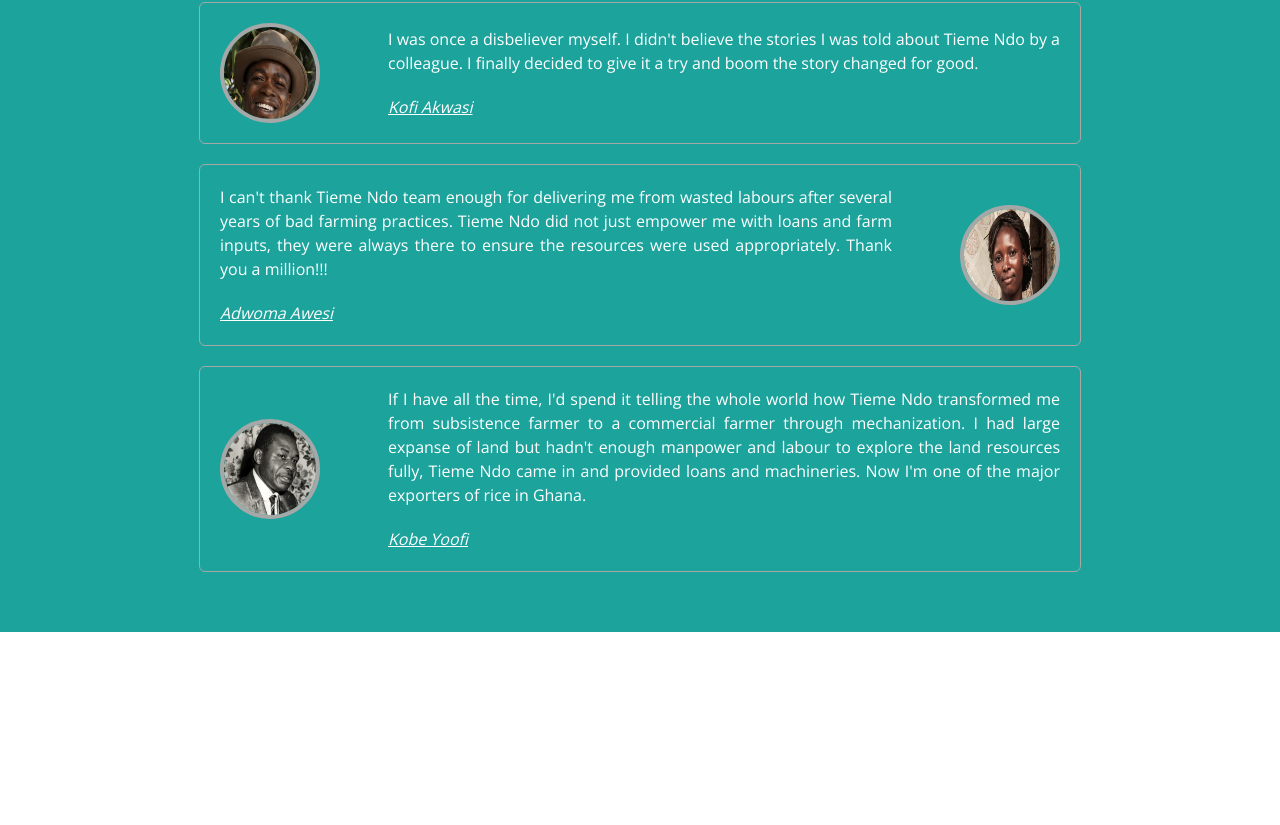
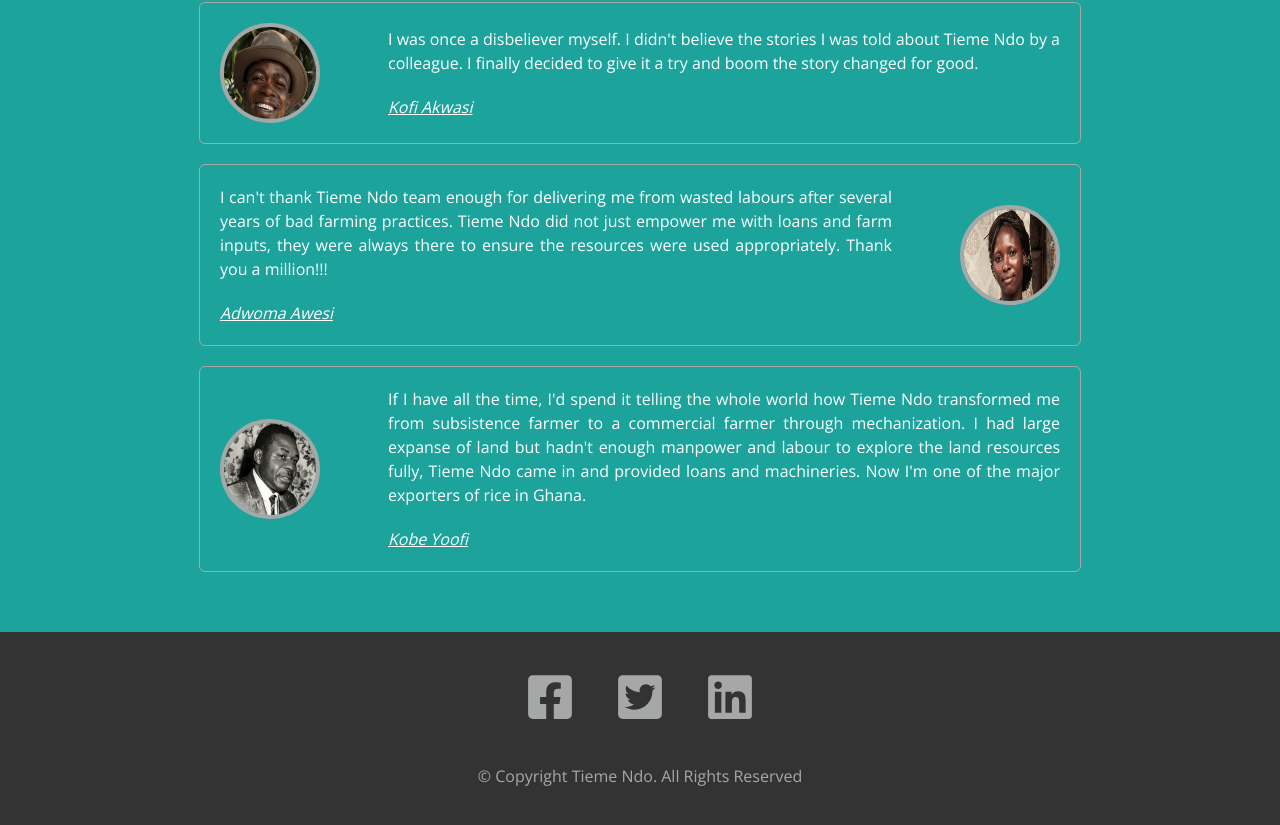
Before and after one commit to nedssoft/tiemendo, a React (Create React App) app: page / in a window 1280 px wide. Shown: the part 1858-2683 px from the top of the page. Before the commit the page ends 2490 px from the top, so only its background shows below. Built offline with nearby package versions, Linux system fonts and the light colour scheme.

Commit message:
Create Footer component

```diff
--- a/src/App.js
+++ b/src/App.js
@@ -3,6 +3,7 @@ import GlobalStyle, {Container} from "./components/styled/GlobalStyle";
 import Navigation from './components/navigation/Navigation'
 import Carousel from './components/carousel/Carousel'
 import HomePage from './components/home/HomePage'
+import Footer from './components/footer/Footer'
 function App() {
   return (
     <React.Fragment>
@@ -11,6 +12,7 @@ function App() {
         <Navigation />
         <Carousel />
         <HomePage />
+        <Footer />
       </Container>
     </React.Fragment>
   );
--- a/src/components/footer/Styles.js
+++ b/src/components/footer/Styles.js
@@ -0,0 +1,58 @@
+import styled, { css } from "styled-components";
+import { flexColum, transition } from "../styled/reusables";
+import { gray_color, black_color } from "../styled/variables";
+import { FaFacebookSquare, FaTwitterSquare, FaLinkedin } from "react-icons/fa";
+import { Link } from 'react-router-dom';
+
+export const StyledLink = styled(Link)`
+  text-decoration: none;
+
+`
+
+export const Footer = styled.footer`
+  width: 100%;
+  min-height: 150px;
+  background: ${black_color};
+  padding: 2rem;
+  ${flexColum};
+  color: ${gray_color};
+  p {
+    margin: 2rem auto;
+    text-align: center;
+    font-size: 1.6rem;
+  }
+`;
+
+export const Ul = styled.ul`
+  ${flexColum};
+  flex-direction: row;
+`;
+
+const IconStyle = css`
+  font-size: 9rem;
+  color: ${gray_color};
+  padding: 2rem;
+  ${transition};
+`;
+
+export const FacebookIcon = styled(FaFacebookSquare)`
+  ${IconStyle};
+  &:hover {
+    color     : #3B579D;
+    ${transition};
+  }
+`
+export const TwitterIcon = styled(FaTwitterSquare)`
+  ${IconStyle};
+  &:hover {
+    color     : #29AAE1;
+    ${transition};
+  }
+`
+export const LinkedinIcon = styled(FaLinkedin)`
+  ${IconStyle};
+  &:hover {
+    color     : #0374B3;
+    ${transition};
+  }
+`
--- a/src/components/footer/footer.js
+++ b/src/components/footer/footer.js
@@ -0,0 +1,28 @@
+
+import React from 'react'
+import {Footer, Ul, StyledLink, FacebookIcon, TwitterIcon, LinkedinIcon } from './Styles'
+
+export default function footer() {
+  return (
+    <Footer>
+      <Ul>
+        <li>
+          <StyledLink to="#">
+            <FacebookIcon />
+          </StyledLink>
+        </li>
+        <li>
+        <StyledLink to="#">
+            <TwitterIcon />
+          </StyledLink>
+        </li>
+        <li>
+        <StyledLink to="#">
+            <LinkedinIcon />
+          </StyledLink>
+        </li>
+      </Ul>
+      <p>&copy; Copyright Tieme Ndo. All Rights Reserved</p>
+    </Footer>
+  )
+}
--- a/src/components/home/testimonials/Styles.js
+++ b/src/components/home/testimonials/Styles.js
@@ -15,7 +15,9 @@ export const Section = styled.section`
 `;
 export const Container = styled.div`
   width: 70%;
-  ${mobile_width};
+  @media (max-width: 500px) {
+    width: 100%;
+  }
 `;
 export const Article = styled.article`
   display: flex;
@@ -39,6 +41,7 @@ export const Article = styled.article`
       }
     }}
   @media (max-width: 500px) {
+    width: 100%;
     -webkit-box-orient: vertical;
     -webkit-box-direction: normal;
     -ms-flex-direction: column;
```
Also changed, not shown: src/components/home/testimonials/TestImonials.js (+13 -12 lines).
